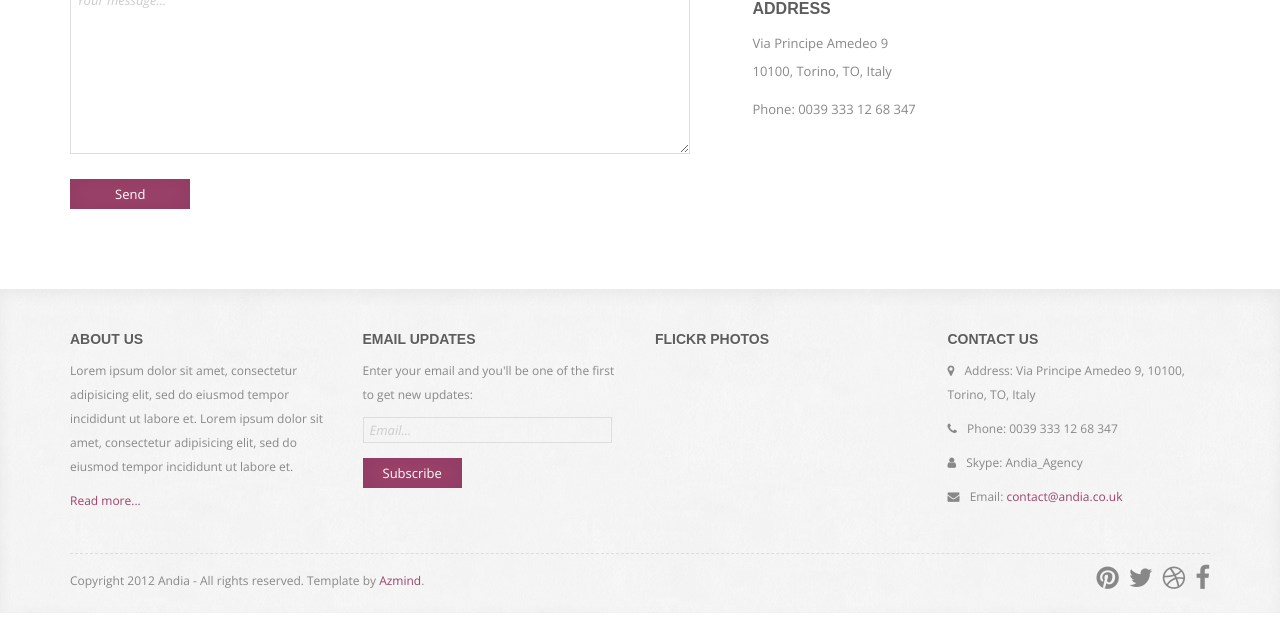
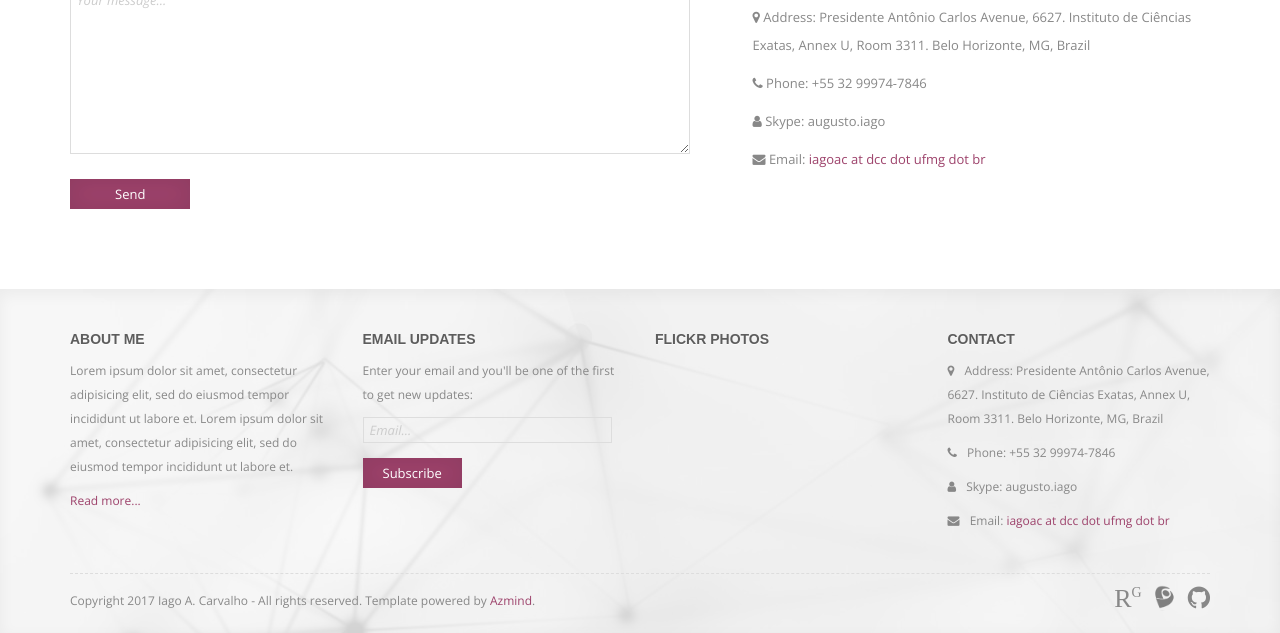
Before and after one commit to iagoac/iagoac.github.io, a PHP site: page /contact.html in a window 1280 px wide. Shown: the part 643-1276 px from the top of the page. Run offline with PHP 8.4, Linux system fonts and the light colour scheme; some libraries are stand-ins or nearby versions; some web fonts are replaced.

Commit message:
Footer arrumado em todas as páginas e página de contato finalizada

```diff
--- a/assets/css/style.css
+++ b/assets/css/style.css
@@ -464,7 +464,7 @@
 footer {
     margin: 0 auto;
     padding-bottom: 10px;
-    background: #f8f8f8 url(../img/pattern.jpg) left top repeat;
+    background: #f8f8f8 url(../img/graph.png);
     -moz-box-shadow: 0 5px 15px 0 rgba(0,0,0,.05) inset; -webkit-box-shadow: 0 5px 15px 0 rgba(0,0,0,.05) inset; box-shadow: 0 5px 15px 0 rgba(0,0,0,.05) inset;
 }
 
@@ -539,7 +539,7 @@
 .page-title-container {
     margin: 0 auto;
     padding: 30px 0 35px 0;
-    background: #f8f8f8 url(../img/pattern.jpg) left top repeat;
+    background: #f8f8f8 url(../img/graph.png);
     text-align: left;
     -moz-box-shadow: 0 5px 15px 0 rgba(0,0,0,.05) inset, 0 -5px 15px 0 rgba(0,0,0,.05) inset;
     -webkit-box-shadow: 0 5px 15px 0 rgba(0,0,0,.05) inset, 0 -5px 15px 0 rgba(0,0,0,.05) inset;
--- a/contact.html
+++ b/contact.html
@@ -92,8 +92,8 @@
                 <div class="row">
                     <div class="col-sm-12 wow fadeIn">
                         <i class="fa fa-envelope"></i>
-                        <h1>Contact Us /</h1>
-                        <p>Here is how you can contact us</p>
+                        <h1>Contact /</h1>
+                        <p>Here is how you can contact me</p>
                     </div>
                 </div>
             </div>
@@ -131,11 +131,12 @@
 	                    </form>
 	                </div>
 	                <div class="col-sm-5 contact-address wow fadeInUp">
-	                    <h3>We Are Here</h3>
-	                    <div class="map"></div>
-	                    <h3>Address</h3>
-	                    <p>Via Principe Amedeo 9 <br> 10100, Torino, TO, Italy</p>
-	                    <p>Phone: 0039 333 12 68 347</p>
+	                    <h3>I am here</h3>
+	                    <iframe src="https://www.google.com/maps/embed?pb=!1m18!1m12!1m3!1d3752.3100299711577!2d-43.96692308524121!3d-19.86912648663786!2m3!1f0!2f0!3f0!3m2!1i1024!2i768!4f13.1!3m3!1m2!1s0xa690f4847329c5%3A0xac57002aecee9c51!2sInstitute+of+Exact+Sciences!5e0!3m2!1sen!2sbr!4v1504128332981" width="100%" height=350px frameborder="0" style="border:0" allowfullscreen></iframe>
+                      <p><i class="fa fa-map-marker"></i> Address: Presidente Antônio Carlos Avenue, 6627. Instituto de Ciências Exatas, Annex U, Room 3311. Belo Horizonte, MG, Brazil</p>
+                      <p><i class="fa fa-phone"></i> Phone: +55 32 99974-7846</p>
+                      <p><i class="fa fa-user"></i> Skype: augusto.iago</p>
+                      <p><i class="fa fa-envelope"></i> Email: <a href="">iagoac at dcc dot ufmg dot br</a></p>
 	                </div>
 	            </div>
 	        </div>
@@ -146,7 +147,7 @@
             <div class="container">
                 <div class="row">
                     <div class="col-sm-3 footer-box wow fadeInUp">
-                        <h4>About Us</h4>
+                        <h4>About me</h4>
                         <div class="footer-box-text">
                           <p>
                             Lorem ipsum dolor sit amet, consectetur adipisicing elit, sed do eiusmod tempor incididunt ut labore et.
@@ -175,12 +176,12 @@
                         <div class="footer-box-text flickr-feed"></div>
                     </div>
                     <div class="col-sm-3 footer-box wow fadeInDown">
-                        <h4>Contact Us</h4>
+                        <h4>Contact</h4>
                         <div class="footer-box-text footer-box-text-contact">
-	                        <p><i class="fa fa-map-marker"></i> Address: Via Principe Amedeo 9, 10100, Torino, TO, Italy</p>
-	                        <p><i class="fa fa-phone"></i> Phone: 0039 333 12 68 347</p>
-	                        <p><i class="fa fa-user"></i> Skype: Andia_Agency</p>
-	                        <p><i class="fa fa-envelope"></i> Email: <a href="">contact@andia.co.uk</a></p>
+                          <p><i class="fa fa-map-marker"></i> Address: Presidente Antônio Carlos Avenue, 6627. Instituto de Ciências Exatas, Annex U, Room 3311. Belo Horizonte, MG, Brazil</p>
+                          <p><i class="fa fa-phone"></i> Phone: +55 32 99974-7846</p>
+                          <p><i class="fa fa-user"></i> Skype: augusto.iago</p>
+                          <p><i class="fa fa-envelope"></i> Email: <a href="">iagoac at dcc dot ufmg dot br</a></p>
                         </div>
                     </div>
                 </div>
@@ -191,13 +192,18 @@
                 </div>
                 <div class="row">
                     <div class="col-sm-7 footer-copyright wow fadeIn">
-                        <p>Copyright 2012 Andia - All rights reserved. Template by <a href="http://azmind.com">Azmind</a>.</p>
+                        <p>Copyright 2017 Iago A. Carvalho - All rights reserved. Template powered by <a href="http://azmind.com">Azmind</a>.</p>
                     </div>
                     <div class="col-sm-5 footer-social wow fadeIn">
-                        <a href="#"><i class="fa fa-facebook"></i></a>
-                        <a href="#"><i class="fa fa-dribbble"></i></a>
-                        <a href="#"><i class="fa fa-twitter"></i></a>
-                        <a href="#"><i class="fa fa-pinterest"></i></a>
+                        <a href="https://github.com/iagoac">
+                          <i class="fa fa-github"></i>
+                        </a>
+                        <a href="http://lattes.cnpq.br/9975041225831602">
+                          <i class="fa fa-lattes">&nbsp;&nbsp;&nbsp;&nbsp;</i>
+                        </a>
+                        <a href="https://www.researchgate.net/profile/Iago_Carvalho">
+                          <i class="fa fa-rg">R<div class="g">G</div></i>
+                        </a>
                     </div>
                 </div>
             </div>
--- a/index.html
+++ b/index.html
@@ -331,7 +331,7 @@
             <div class="container">
                 <div class="row">
                     <div class="col-sm-3 footer-box wow fadeInUp">
-                        <h4>About Us</h4>
+                        <h4>About me</h4>
                         <div class="footer-box-text">
                           <p>
                             Lorem ipsum dolor sit amet, consectetur adipisicing elit, sed do eiusmod tempor incididunt ut labore et.
@@ -360,7 +360,7 @@
                         <div class="footer-box-text flickr-feed"></div>
                     </div>
                     <div class="col-sm-3 footer-box wow fadeInDown">
-                        <h4>Contact Us</h4>
+                        <h4>Contact</h4>
                         <div class="footer-box-text footer-box-text-contact">
                           <p><i class="fa fa-map-marker"></i> Address: Presidente Antônio Carlos Avenue, 6627. Instituto de Ciências Exatas, Annex U, Room 3311. Belo Horizonte, MG, Brazil</p>
                           <p><i class="fa fa-phone"></i> Phone: +55 32 99974-7846</p>
```
Also changed, not shown: publications.html (+16 -11 lines), research.html (+16 -11 lines), assets/img/graph.png (added). Lines whose indentation alone changed are shown as unchanged.
